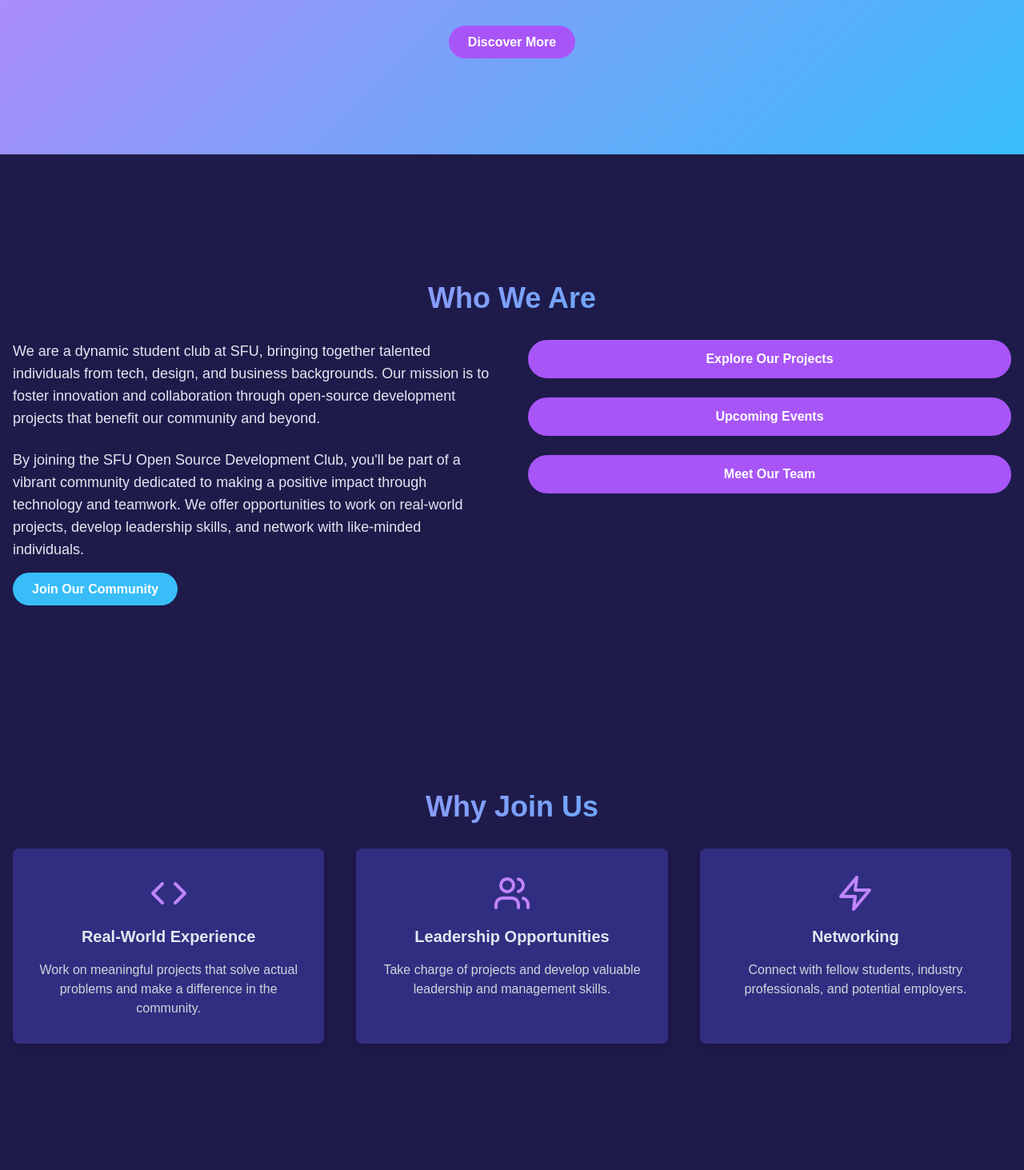
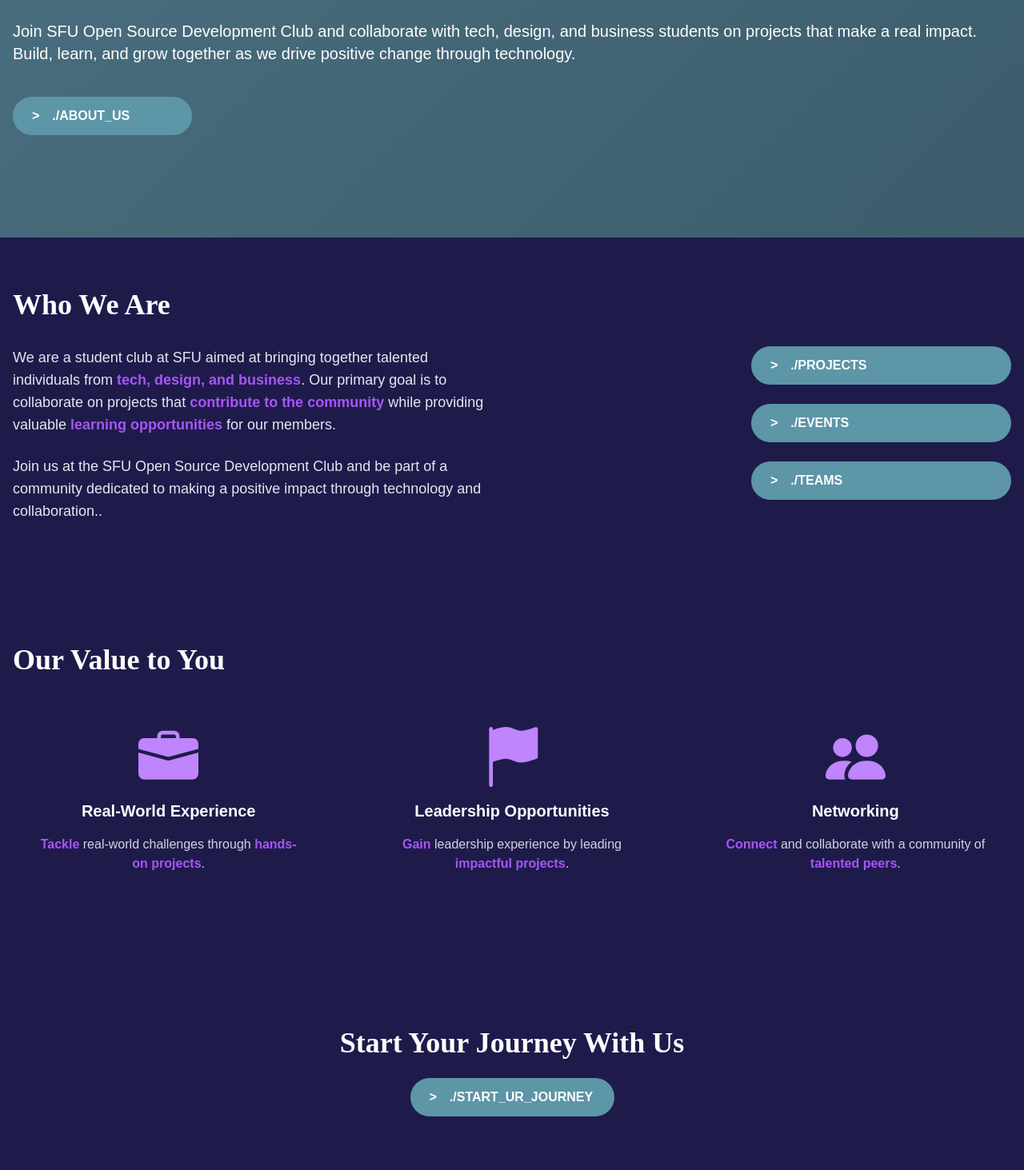
Before and after one commit to sfuosdev/Website, a React (Vite) app: page / in a window 1280 px wide. Shown: the part 267-1730 px from the top of the page at 80% size. Built offline with nearby package versions, Linux system fonts and the light colour scheme.

Commit message:
Implement Home
(Landing Page)

```diff
--- a/src/components/Footer.tsx
+++ b/src/components/Footer.tsx
@@ -13,7 +13,7 @@
       <div className="container mx-auto px-6 py-8 flex justify-between items-center">
         <h2 className="text-xl font-club font-bold">@SFU Open Source Development Club</h2>
 
-        <div className="w-16 grid grid-cols-2 gap-3 md:flex md:flex-row md:justify-center">
+        <div className="w-16 grid grid-cols-2 gap-3 md:w-[148px] md:flex md:flex-row md:justify-center">
           <button
             onClick={() => handleSocialClick('Instagram', 'https://www.instagram.com/sfuosdev')}
             className="transition-all duration-300 group"
--- a/src/components/Home.tsx
+++ b/src/components/Home.tsx
@@ -1,73 +1,99 @@
 import React from 'react'
-import { Code, Users, Zap } from 'lucide-react'
 
 const Home = () => {
   return (
-    <div className="space-y-20">
-      <section className="bg-gradient py-32 text-center">
+    <div className="mt-[60px] md:mt-[80px]">
+
+      {/* Hero Section */}
+      <section className="bg-gradient-2 py-32 flex flex-col justify-center items-start">
         <div className="container mx-auto px-4">
-          <h1 className="text-6xl font-bold mb-6 text-white">SFU OS Dev Club</h1>
-          <p className="text-xl mb-10 text-white max-w-2xl mx-auto">Empowering students to innovate, collaborate, and contribute to open-source projects that make a difference.</p>
-          <a href="#about" className="btn btn-primary">
-            Discover More
+          <h1 className="text-6xl font-bold font-club mb-6 text-white">SFU OS Dev Club</h1>
+          <p className="text-xl mb-10 text-white">Join SFU Open Source Development Club and collaborate with tech, design, and business students on projects that make a real impact. Build, learn, and grow together as we drive positive change through technology.</p>
+          <a
+            href="#about"
+            className="btn btn-primary flex flex-row px-4 py-2 rounded w-56 text-white transition duration-300"
+          >
+            <p className="mr-4">&gt;</p>./ABOUT_US
           </a>
         </div>
       </section>
 
-      <section id="about" className="container mx-auto px-4 py-20">
-        <h2 className="section-title text-center">Who We Are</h2>
-        <div className="flex flex-col md:flex-row justify-between items-center md:items-start space-y-10 md:space-y-0 md:space-x-10">
+      {/* Who Are We Section */}
+      <section id="about" className="container mx-auto flex flex-col w-full py-16 px-4">
+        <h2 className="section-title text-left font-club">Who We Are</h2>
+
+        {/* Content Wrapper */}
+        <div className="flex flex-col space-y-8 md:flex-row md:space-x-8 md:space-y-0">
+          {/* Left Side (text) */}
           <div className="md:w-1/2">
             <p className="text-lg mb-6">
-              We are a dynamic student club at SFU, bringing together talented individuals from tech, design, and business backgrounds. Our mission is to foster innovation and collaboration through open-source development projects that benefit our community and beyond.
+              We are a student club at SFU aimed at bringing together talented individuals from <strong className="text-primary">tech, design, and business</strong>. Our primary goal is to collaborate on projects that <strong className="text-primary">contribute to the community</strong> while providing valuable <strong className="text-primary">learning opportunities</strong> for our members.
             </p>
             <p className="text-lg mb-6">
-              By joining the SFU Open Source Development Club, you'll be part of a vibrant community dedicated to making a positive impact through technology and teamwork. We offer opportunities to work on real-world projects, develop leadership skills, and network with like-minded individuals.
+            Join us at the SFU Open Source Development Club and be part of a community dedicated to making a positive impact through technology and collaboration..
             </p>
-            <a href="#" className="btn btn-secondary">Join Our Community</a>
           </div>
-          <div className="md:w-1/2 space-y-6">
-            <a href="/projects" className="block w-full btn btn-primary text-center">
-              Explore Our Projects
+
+          {/* Right Side (button links) */}
+          <div className="md:w-1/2 flex flex-col items-start md:items-end space-y-6">
+            <a href="/projects" className="flex flex-row px-4 py-2 rounded w-full max-w-[325px] btn btn-primary text-left text-white transition duration-300">
+              <p className="mr-4">&gt;</p>./PROJECTS
             </a>
-            <a href="/events" className="block w-full btn btn-primary text-center">
-              Upcoming Events
+            <a href="/events" className="flex flex-row px-4 py-2 rounded w-full max-w-[325px] btn btn-primary text-left text-white transition duration-300">
+              <p className="mr-4">&gt;</p>./EVENTS
             </a>
-            <a href="/teams" className="block w-full btn btn-primary text-center">
-              Meet Our Team
+            <a href="/teams" className="flex flex-row px-4 py-2 rounded w-full max-w-[325px] btn btn-primary text-left text-white transition duration-300">
+              <p className="mr-4">&gt;</p>./TEAMS
             </a>
           </div>
         </div>
+
       </section>
 
-      <section className="container mx-auto px-4 py-20">
-        <h2 className="section-title text-center">Why Join Us</h2>
+      {/* Our Value to You Section*/}
+      <section className="container mx-auto px-4 py-16">
+
+        <h2 className="section-title text-center font-club md:text-left">Our Value to You</h2>
+
         <div className="grid grid-cols-1 md:grid-cols-3 gap-10">
-          <div className="bg-background-light p-8 rounded-lg text-center shadow-lg">
-            <Code size={48} className="mx-auto mb-4 text-primary-light" />
-            <h3 className="text-xl font-semibold mb-4">Real-World Experience</h3>
-            <p className="text-gray-300">Work on meaningful projects that solve actual problems and make a difference in the community.</p>
+
+          <div className="flex flex-col items-center p-8 text-center text-primary-light">
+            <svg xmlns="http://www.w3.org/2000/svg" width="75" height="75" fill="currentColor" className="bi bi-briefcase-fill mb-4" viewBox="0 0 16 16">
+              <path d="M6.5 1A1.5 1.5 0 0 0 5 2.5V3H1.5A1.5 1.5 0 0 0 0 4.5v1.384l7.614 2.03a1.5 1.5 0 0 0 .772 0L16 5.884V4.5A1.5 1.5 0 0 0 14.5 3H11v-.5A1.5 1.5 0 0 0 9.5 1zm0 1h3a.5.5 0 0 1 .5.5V3H6v-.5a.5.5 0 0 1 .5-.5"/>
+              <path d="M0 12.5A1.5 1.5 0 0 0 1.5 14h13a1.5 1.5 0 0 0 1.5-1.5V6.85L8.129 8.947a.5.5 0 0 1-.258 0L0 6.85z"/>
+            </svg>
+            <h3 className="text-xl font-semibold text-white mb-4">Real-World Experience</h3>
+            <p className="text-gray-300"><strong className="text-primary">Tackle</strong> real-world challenges through <strong className="text-primary">hands-on projects</strong>.</p>
           </div>
-          <div className="bg-background-light p-8 rounded-lg text-center shadow-lg">
-            <Users size={48} className="mx-auto mb-4 text-primary-light" />
-            <h3 className="text-xl font-semibold mb-4">Leadership Opportunities</h3>
-            <p className="text-gray-300">Take charge of projects and develop valuable leadership and management skills.</p>
+
+          <div className="flex flex-col items-center p-8 text-center text-primary-light">
+          <svg xmlns="http://www.w3.org/2000/svg" width="75" height="75" fill="currentColor" className="bi bi-flag-fill mb-4" viewBox="0 0 16 16">
+            <path d="M14.778.085A.5.5 0 0 1 15 .5V8a.5.5 0 0 1-.314.464L14.5 8l.186.464-.003.001-.006.003-.023.009a12 12 0 0 1-.397.15c-.264.095-.631.223-1.047.35-.816.252-1.879.523-2.71.523-.847 0-1.548-.28-2.158-.525l-.028-.01C7.68 8.71 7.14 8.5 6.5 8.5c-.7 0-1.638.23-2.437.477A20 20 0 0 0 3 9.342V15.5a.5.5 0 0 1-1 0V.5a.5.5 0 0 1 1 0v.282c.226-.079.496-.17.79-.26C4.606.272 5.67 0 6.5 0c.84 0 1.524.277 2.121.519l.043.018C9.286.788 9.828 1 10.5 1c.7 0 1.638-.23 2.437-.477a20 20 0 0 0 1.349-.476l.019-.007.004-.002h.001"/>
+          </svg>
+            <h3 className="text-xl font-semibold text-white mb-4">Leadership Opportunities</h3>
+            <p className="text-gray-300"><strong className="text-primary">Gain</strong> leadership experience by leading <strong className="text-primary">impactful projects</strong>.</p>
           </div>
-          <div className="bg-background-light p-8 rounded-lg text-center shadow-lg">
-            <Zap size={48} className="mx-auto mb-4 text-primary-light" />
-            <h3 className="text-xl font-semibold mb-4">Networking</h3>
-            <p className="text-gray-300">Connect with fellow students, industry professionals, and potential employers.</p>
+
+          <div className="flex flex-col items-center p-8 text-center text-primary-light">
+          <svg xmlns="http://www.w3.org/2000/svg" width="75" height="75" fill="currentColor" className="bi bi-people-fill mb-4" viewBox="0 0 16 16">
+            <path d="M7 14s-1 0-1-1 1-4 5-4 5 3 5 4-1 1-1 1zm4-6a3 3 0 1 0 0-6 3 3 0 0 0 0 6m-5.784 6A2.24 2.24 0 0 1 5 13c0-1.355.68-2.75 1.936-3.72A6.3 6.3 0 0 0 5 9c-4 0-5 3-5 4s1 1 1 1zM4.5 8a2.5 2.5 0 1 0 0-5 2.5 2.5 0 0 0 0 5"/>
+          </svg>
+            <h3 className="text-xl font-semibold text-white mb-4">Networking</h3>
+            <p className="text-gray-300"><strong className="text-primary">Connect</strong> and collaborate with a community of <strong className="text-primary">talented peers</strong>.</p>
           </div>
         </div>
+
       </section>
 
-      <section className="bg-gradient py-20 text-center">
+      {/* Join Us CTA Banner Section */}
+      <section className="py-24 text-center">
         <div className="container mx-auto px-4">
-          <h2 className="text-4xl font-bold mb-6 text-white">Ready to Make an Impact?</h2>
-          <p className="text-xl mb-10 text-white max-w-2xl mx-auto">Join SFU OS Dev Club and start your journey in open-source development today!</p>
-          <a href="#" className="btn bg-white text-primary-dark hover:bg-gray-100">
-            Get Started
-          </a>
+          <h2 className="text-4xl font-bold font-club mb-6 text-white">Start Your Journey With Us</h2>
+          <div className="flex justify-center">
+            <a href="/projects" className="flex flex-row px-4 py-2 rounded w-full max-w-[255px] btn btn-primary text-left text-white transition duration-300">
+              <p className="mr-4">&gt;</p>./START_UR_JOURNEY
+            </a>
+          </div>
         </div>
       </section>
     </div>
--- a/src/index.css
+++ b/src/index.css
@@ -2,17 +2,21 @@
 @import 'tailwindcss/components';
 @import 'tailwindcss/utilities';
 
-@import url('https://fonts.googleapis.com/css2?family=Poppins:wght@300;400;500;600;700&display=swap');
+@import url('https://fonts.googleapis.com/css2?family=Quicksand:wght@300..700&display=swap');
 @import url('https://fonts.googleapis.com/css2?family=Sarpanch:wght@400;500;600;700;800;900&display=swap');
 
 body {
-  font-family: 'Poppins', sans-serif;
+  font-family: 'Quicksand', sans-serif;
   background-color: #1e1b4b;
   color: #e2e8f0;
 }
 
 .bg-gradient {
   background: linear-gradient(135deg, #c084fc, #38bdf8);
+}
+
+.bg-gradient-2 {
+  background: linear-gradient(135deg, #4A6F80, #3C5C6C);
 }
 
 .text-gradient {
@@ -27,7 +31,7 @@
 }
 
 .btn-primary {
-  @apply bg-primary text-white hover:bg-primary-dark;
+  @apply bg-button-primary text-white hover:bg-button-hover;
 }
 
 .btn-secondary {
@@ -35,7 +39,7 @@
 }
 
 .section-title {
-  @apply text-4xl font-bold mb-8 text-gradient;
+  @apply text-4xl font-bold mb-8 text-white;
 }
 
 .logo-gradient {
--- a/tailwind.config.js
+++ b/tailwind.config.js
@@ -25,7 +25,11 @@
         },
         icons: {
           logoGradient: 'linear-gradient(135deg, #00b4d8, #48cae4, #90e0ef, #00ff87)',
-        }
+        },
+        button: {
+          primary: '#5C96A7',
+          hover: '#74A9B8',
+        },
       },
       fontFamily: {
         club: ['Sarpanch'],
```
